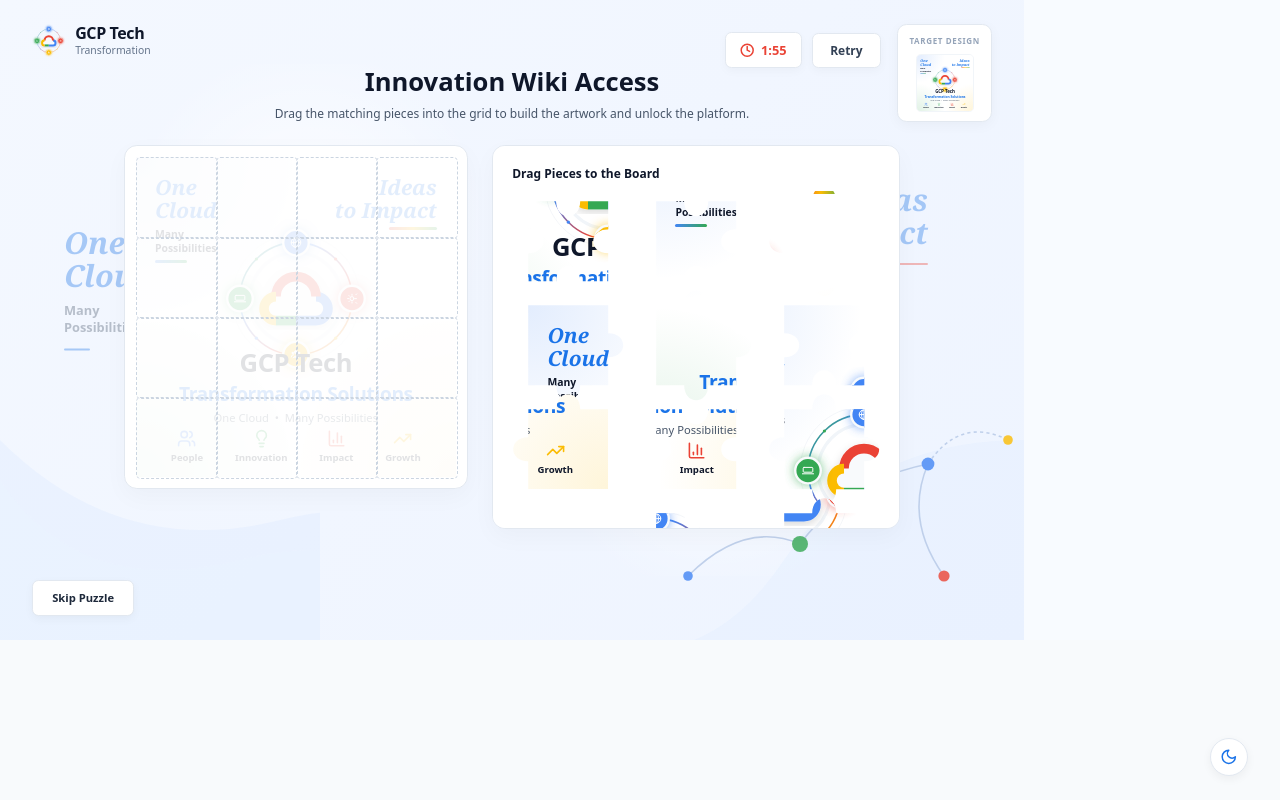
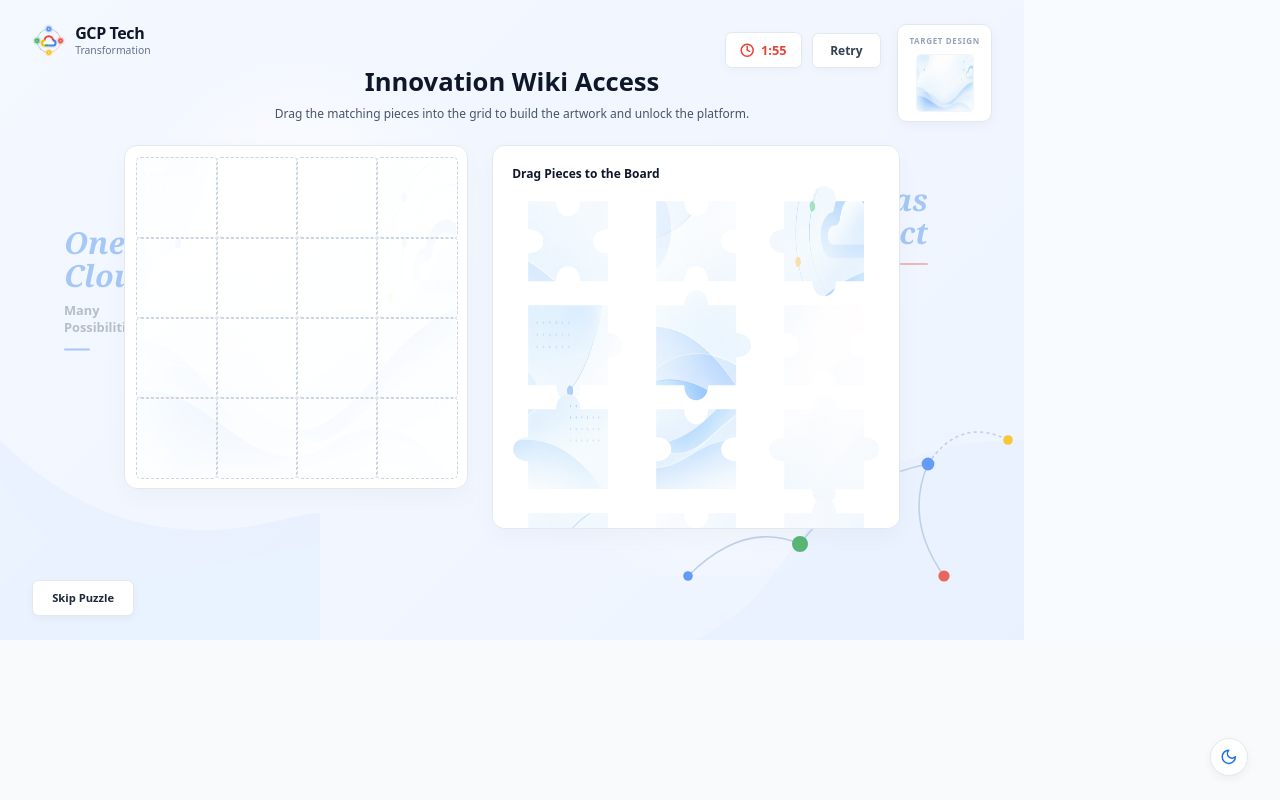
Before and after one commit to harisankarpn/cgn-wiki, a React (Vite) app: page / in a window 1280 px wide. Built offline with nearby package versions, Linux system fonts and the light colour scheme; the HTML template or start-up script is replaced by a standard one.

Commit message:
Update App.tsx

```diff
--- a/src/App.tsx
+++ b/src/App.tsx
@@ -278,47 +278,6 @@
       <path d="M2 24h28" />
     </g>
   </svg>
-);
-
-/* =========================================================
-   PURE CODE-GENERATED PUZZLE ARTWORK
-========================================================= */
-
-const CodeGeneratedPuzzleArtwork = () => (
-  <div style={{ width: '400px', height: '400px', background: 'var(--bg-card)', position: 'relative', boxSizing: 'border-box', overflow: 'hidden' }}>
-
-    <div style={{ position: 'absolute', top: 0, left: 0, width: '200px', height: '200px', background: 'radial-gradient(circle at top left, rgba(66, 133, 244, 0.15), transparent 70%)' }}></div>
-    <div style={{ position: 'absolute', bottom: 0, right: 0, width: '200px', height: '200px', background: 'radial-gradient(circle at bottom right, rgba(251, 188, 4, 0.15), transparent 70%)' }}></div>
-    <div style={{ position: 'absolute', bottom: 0, left: 0, width: '200px', height: '200px', background: 'radial-gradient(circle at bottom left, rgba(52, 168, 83, 0.15), transparent 70%)' }}></div>
-
-    <div style={{ position: 'absolute', top: '24px', left: '24px', textAlign: 'left' }}>
-      <div style={{ fontSize: '26px', fontFamily: 'Georgia, serif', fontStyle: 'italic', color: '#1a73e8', lineHeight: '1.1', fontWeight: 'bold' }}>One<br/>Cloud</div>
-      <div style={{ fontSize: '13px', color: 'var(--text-main)', marginTop: '6px', fontWeight: 600 }}>Many<br/>Possibilities</div>
-      <div style={{ width: '40px', height: '4px', background: 'linear-gradient(90deg, #4285F4, #34A853)', marginTop: '6px', borderRadius: '2px' }}></div>
-    </div>
-
-    <div style={{ position: 'absolute', top: '24px', right: '24px', textAlign: 'right' }}>
-      <div style={{ fontSize: '26px', fontFamily: 'Georgia, serif', fontStyle: 'italic', color: '#1a73e8', lineHeight: '1.1', fontWeight: 'bold' }}>Ideas<br/>to Impact</div>
-      <div style={{ width: '60px', height: '4px', background: 'linear-gradient(90deg, #EA4335, #FBBC04, #34A853)', marginTop: '6px', float: 'right', borderRadius: '2px' }}></div>
-    </div>
-
-    <div style={{ position: 'absolute', top: '50%', left: '50%', transform: 'translate(-50%, -60%)' }}>
-       <NewGCPLogo size={200} />
-    </div>
-
-    <div style={{ position: 'absolute', bottom: '65px', left: '0', width: '100%', textAlign: 'center' }}>
-      <h2 style={{ margin: 0, color: 'var(--text-main)', fontSize: '32px', fontWeight: 800, letterSpacing: '-0.5px' }}>GCP Tech</h2>
-      <h2 style={{ margin: 0, color: '#1a73e8', fontSize: '24px', fontWeight: 700, letterSpacing: '-0.5px' }}>Transformation Solutions</h2>
-      <p style={{ margin: '4px 0 0', color: 'var(--text-secondary)', fontSize: '14px', fontWeight: 500 }}>One Cloud &nbsp;&bull;&nbsp; Many Possibilities</p>
-    </div>
-
-    <div style={{ position: 'absolute', bottom: '16px', display: 'flex', justifyContent: 'space-around', width: '100%', padding: '0 24px', boxSizing: 'border-box' }}>
-       <div style={{ textAlign: 'center', color: '#4285F4', display: 'flex', flexDirection: 'column', alignItems: 'center' }}><Users size={24}/><div style={{ fontSize: '12px', fontWeight: 700, marginTop: '4px', color: 'var(--text-main)' }}>People</div></div>
-       <div style={{ textAlign: 'center', color: '#34A853', display: 'flex', flexDirection: 'column', alignItems: 'center' }}><Lightbulb size={24}/><div style={{ fontSize: '12px', fontWeight: 700, marginTop: '4px', color: 'var(--text-main)' }}>Innovation</div></div>
-       <div style={{ textAlign: 'center', color: '#EA4335', display: 'flex', flexDirection: 'column', alignItems: 'center' }}><BarChart3 size={24}/><div style={{ fontSize: '12px', fontWeight: 700, marginTop: '4px', color: 'var(--text-main)' }}>Impact</div></div>
-       <div style={{ textAlign: 'center', color: '#FBBC04', display: 'flex', flexDirection: 'column', alignItems: 'center' }}><TrendingUp size={24}/><div style={{ fontSize: '12px', fontWeight: 700, marginTop: '4px', color: 'var(--text-main)' }}>Growth</div></div>
-    </div>
-  </div>
 );
 
 /* =========================================================
@@ -660,7 +619,7 @@
 ];
 
 /* =========================================================
-   SPLASH PUZZLE COMPONENT (REFACTORED TO MATCH image0.png)
+   SPLASH PUZZLE COMPONENT
 ========================================================= */
 
 const GRID_SIZE = 4;
@@ -828,8 +787,7 @@
         overflow: 'visible', pointerEvents: 'none',
         clipPath: `url(#jigsaw-${pieceId})`
       }}>
-        <div style={{ position: 'absolute', top: `${25 - (row * TILE_SIZE)}px`, left: `${25 - (col * TILE_SIZE)}px`, width: '400px', height: '400px' }}>
-          <CodeGeneratedPuzzleArtwork />
+        <div style={{ position: 'absolute', top: `${25 - (row * TILE_SIZE)}px`, left: `${25 - (col * TILE_SIZE)}px`, width: '400px', height: '400px', backgroundImage: 'url(src/background.jpeg)', backgroundSize: '400px 400px' }}>
         </div>
       </div>
     );
@@ -980,8 +938,7 @@
             Target Design
           </span>
           <div style={{ width: '70px', height: '70px', borderRadius: '6px', border: '1px solid #f1f5f9', overflow: 'hidden', position: 'relative' }}>
-            <div style={{ transform: 'scale(0.175)', transformOrigin: 'top left', width: '400px', height: '400px' }}>
-              <CodeGeneratedPuzzleArtwork />
+            <div style={{ transform: 'scale(0.175)', transformOrigin: 'top left', width: '400px', height: '400px', backgroundImage: 'url(src/background.jpeg)', backgroundSize: '400px 400px' }}>
             </div>
           </div>
         </div>
@@ -1033,8 +990,7 @@
           >
             {/* Subtle background hint of the target image */}
             {!isSolved && !isFailed && (
-              <div style={{ position: 'absolute', top: '14px', left: '14px', opacity: 0.12, pointerEvents: 'none' }}>
-                 <CodeGeneratedPuzzleArtwork />
+              <div style={{ position: 'absolute', top: '14px', left: '14px', opacity: 0.12, pointerEvents: 'none', width: '400px', height: '400px', backgroundImage: 'url(src/background.jpeg)', backgroundSize: '400px 400px' }}>
               </div>
             )}
 
```
